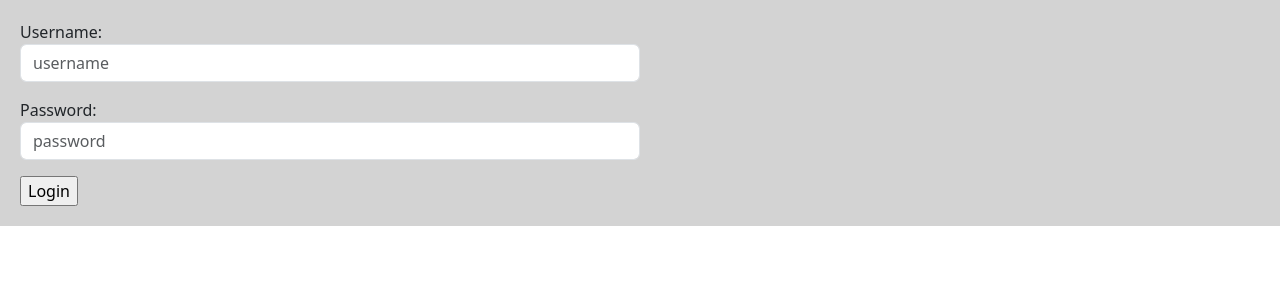
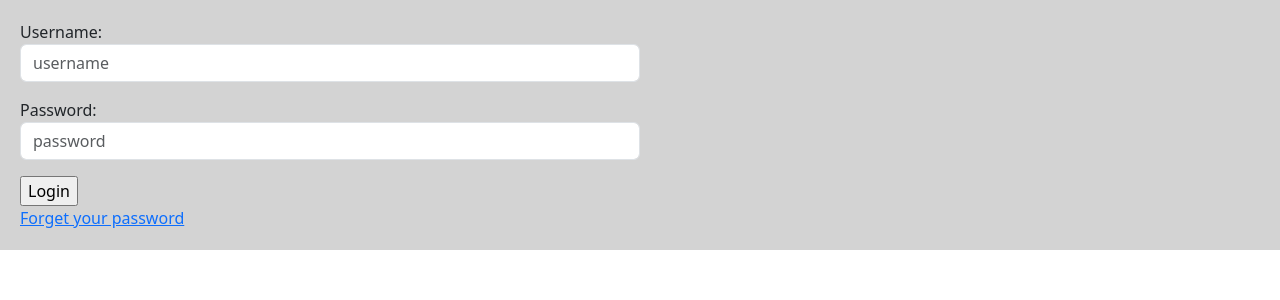
Before and after one commit to louk-2005/project, a Django app: page /accounts/login/ in a window 1280 px wide. Shown: the part 56-356 px from the top of the page. Run offline with Django 5.2, Linux system fonts and the light colour scheme.

Commit message:
complete the password reset

```diff
--- a/base/accounts/templates/accounts/login.html
+++ b/base/accounts/templates/accounts/login.html
@@ -9,5 +9,6 @@
     {{ form.as_p }}
     <input type="submit" value="Login">
     </form>
+    <a href="{% url 'accounts:reset_password' %}">Forget your password</a>
 
 {% endblock %}
--- /dev/null
+++ b/base/accounts/templates/accounts/password_reset_done.html
@@ -0,0 +1,5 @@
+{% extends 'base.html' %}
+
+{% block title %}reset done page{% endblock %}
+
+{% block body %}<p>We send you an email</p>{% endblock %}
--- /dev/null
+++ b/base/accounts/templates/accounts/password_reset_email.html
@@ -0,0 +1,2 @@
+Someone asked for password reset for email {{ email }}. Follow the link below:
+{{ protocol}}://{{ domain }}{% url 'accounts:password_reset_confirm' uidb64=uid token=token %}
--- a/base/accounts/urls.py
+++ b/base/accounts/urls.py
@@ -8,5 +8,9 @@ urlpatterns = [
     path('register/', views.RegisterView.as_view(), name='register'),
     path('login/', views.LoginView.as_view(), name='login'),
     path('logout/', views.LogoutView.as_view(), name='logout'),
+    path('reset/', views.UserPasswordResetView.as_view(), name='reset_password'),
+    path('reset/done/', views.UserPasswordResetDoneView.as_view(), name='password_reset_done'),
+    path('confirm/<uidb64>/<token>/',views.UserPasswordResetConfirmView.as_view(), name='password_reset_confirm'),
+    path('reset/complete/', views.UserPasswordResetCompleteView.as_view(), name='password_reset_complete'),
 
 ]
--- a/base/accounts/views.py
+++ b/base/accounts/views.py
@@ -3,6 +3,9 @@ from django.views import View
 from django.contrib.auth.models import User
 from django.contrib import messages
 from django.contrib.auth import authenticate, login, logout
+from django.contrib.auth.mixins import LoginRequiredMixin
+from django.contrib.auth import views as auth_views
+from django.urls import reverse_lazy
 
 from .forms import LoginForm, RegisterForm
 
@@ -49,8 +52,20 @@ class LoginView(View):
             else:
                 messages.error(request,' username or password is not correct','error')
         return render(request,self.template_name,{'form':form})
-class LogoutView(View):
+class LogoutView(LoginRequiredMixin,View):
     def get(self, request):
         logout(request)
         messages.success(request,'You are now logged out','success')
         return redirect('home:home')
+
+class UserPasswordResetView(auth_views.PasswordResetView):
+    template_name = 'accounts/password_reset_form.html'
+    success_url = reverse_lazy('accounts:password_reset_done')
+    email_template_name = 'accounts/password_reset_email.html'
+class UserPasswordResetDoneView(auth_views.PasswordResetDoneView):
+    template_name = 'accounts/password_reset_done.html'
+class UserPasswordResetConfirmView(auth_views.PasswordResetConfirmView):
+    template_name = 'accounts/password_reset_confirm.html'
+    success_url = reverse_lazy('accounts:password_reset_complete')
+class UserPasswordResetCompleteView(auth_views.PasswordResetCompleteView):
+    template_name = 'accounts/password_reset_complete.html'
```
Also changed, not shown: base/accounts/templates/accounts/password_reset_complete.html (added, +7 -0 lines), base/accounts/templates/accounts/password_reset_confirm.html (added, +15 -0 lines), base/accounts/templates/accounts/password_reset_form.html (added, +13 -0 lines), base/base/settings.py (+9 -0 lines), base/db.sqlite3.
